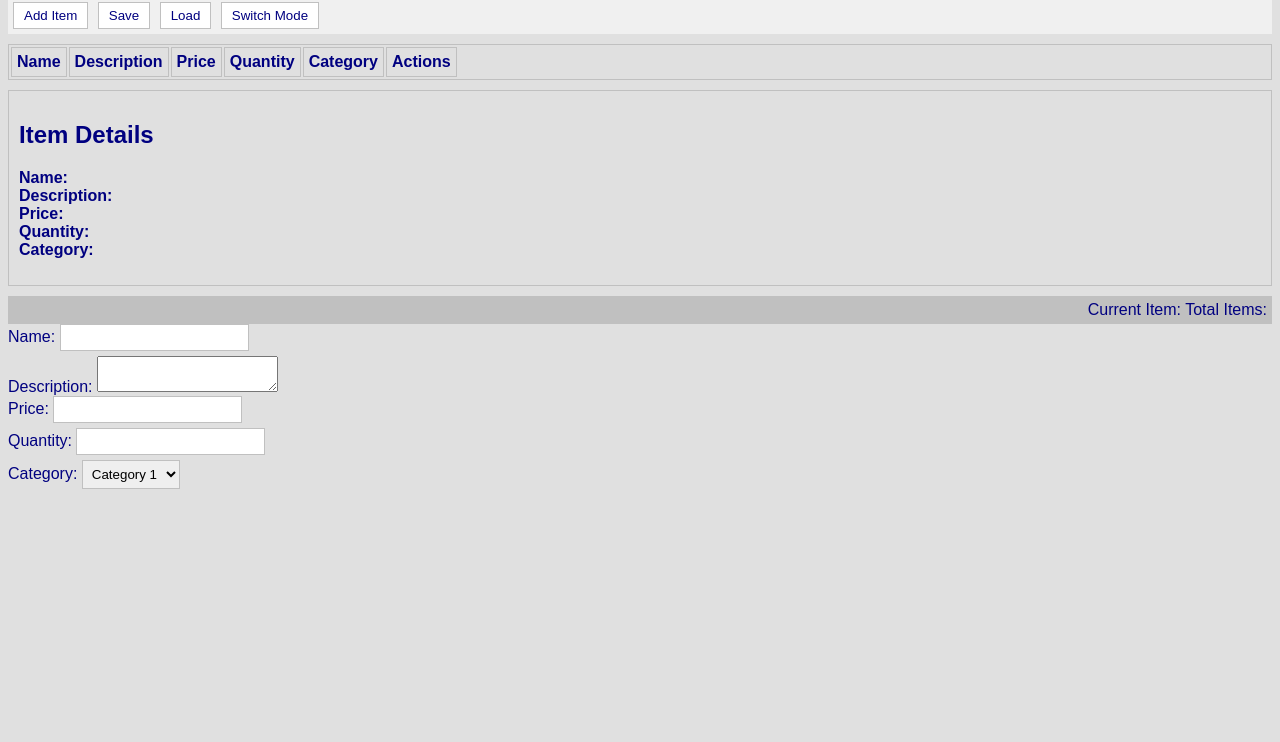
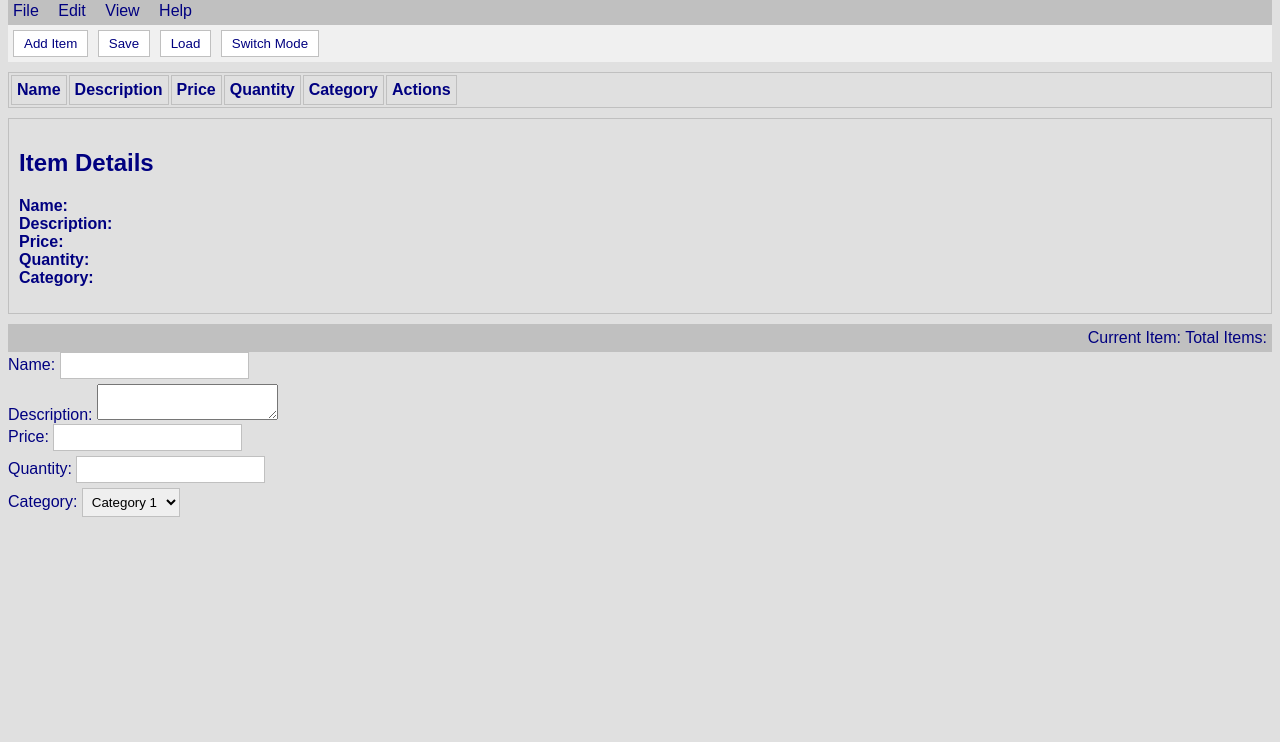
Before and after one commit to 0alex1010/quarrystoreIGNORETHIS, a plain HTML site: page index.html in a window 1280 px wide. Shown: the part 58-800 px from the top of the page. Drawn offline with Linux system fonts and the light colour scheme.

Commit message:
Update index.html

```diff
--- a/index.html
+++ b/index.html
@@ -1,7 +1,7 @@
 <!DOCTYPE html>
 <html>
 <head>
-  <title>Quarry</title>
+  <title>The Quarry - Item Manager</title>
   <style>
     body {
       background-color: #e0e0e0;
@@ -90,6 +90,15 @@
 
   <div class="title-bar">
     <h1>The Quarry - Item Manager</h1>
+  </div>
+
+  <div class="menu-bar">
+    <ul>
+      <li><a href="#">File</a></li>
+      <li><a href="#">Edit</a></li>
+      <li><a href="#">View</a></li>
+      <li><a href="#">Help</a></li>
+    </ul>
   </div>
 
   <div class="tool-bar">
```
